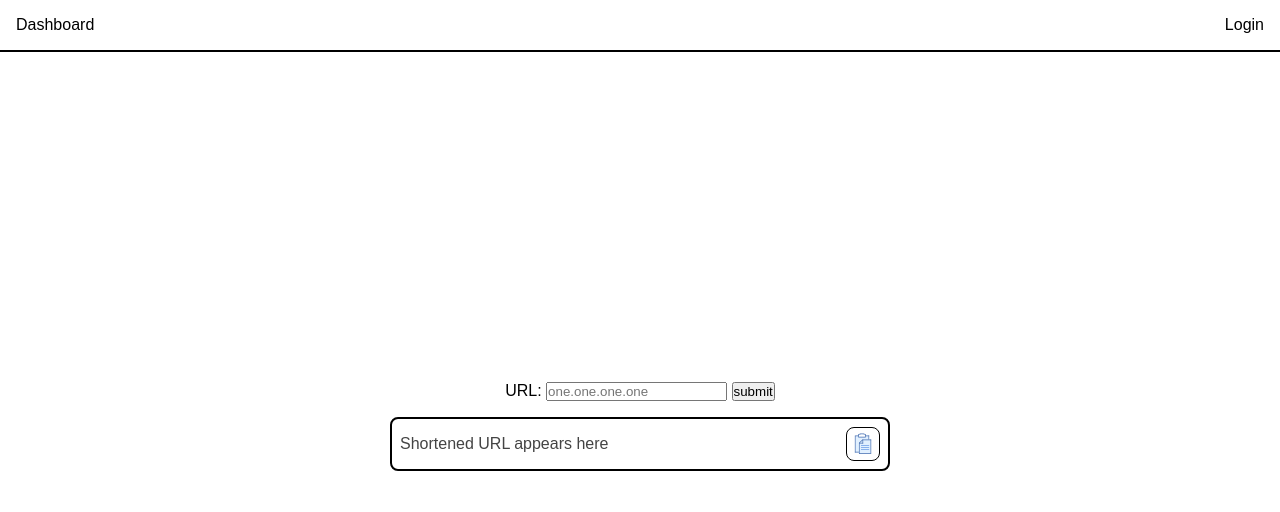
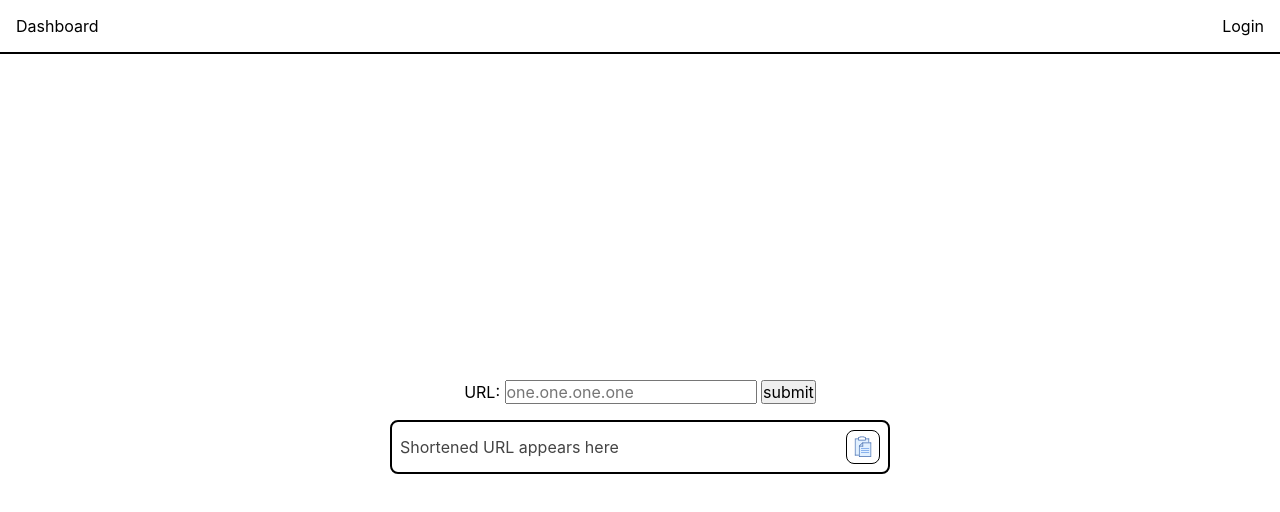
Before and after one commit to dretez/WiSe2526-SECloud-FrontEnd, a plain HTML site: page public/index.html in a window 1280 px wide. Drawn offline with nearby package versions, Linux system fonts and the light colour scheme; files that its build step writes are made by us from their sources; files whose address does not match are found by name.

Commit message:
feat(sass): Update reset module

```diff
--- a/sass/_reset.scss
+++ b/sass/_reset.scss
@@ -1,10 +1,14 @@
 *,
+*::before,
+*::after,
 ul,
 body {
   margin: 0;
   padding: 0;
   font-weight: normal;
-  font-family: sans-serif;
+  font-family: -apple-system, BlinkMacSystemFont, "Segoe UI", Roboto, "Helvetica Neue", Arial, sans-serif;
+  -webkit-font-smoothing: antialiased;
+  -moz-osx-font-smoothing: grayscale;
 }
 
 a {
@@ -15,3 +19,25 @@ a {
 li {
   list-style: none;
 }
+
+button,
+input,
+select,
+textarea {
+  font-family: inherit;
+  font-size: inherit;
+}
+
+button {
+  cursor: pointer;
+  border: none;
+  background: none;
+}
+
+input,
+textarea,
+select {
+  &:forcus {
+    outline: none;
+  }
+}
```
